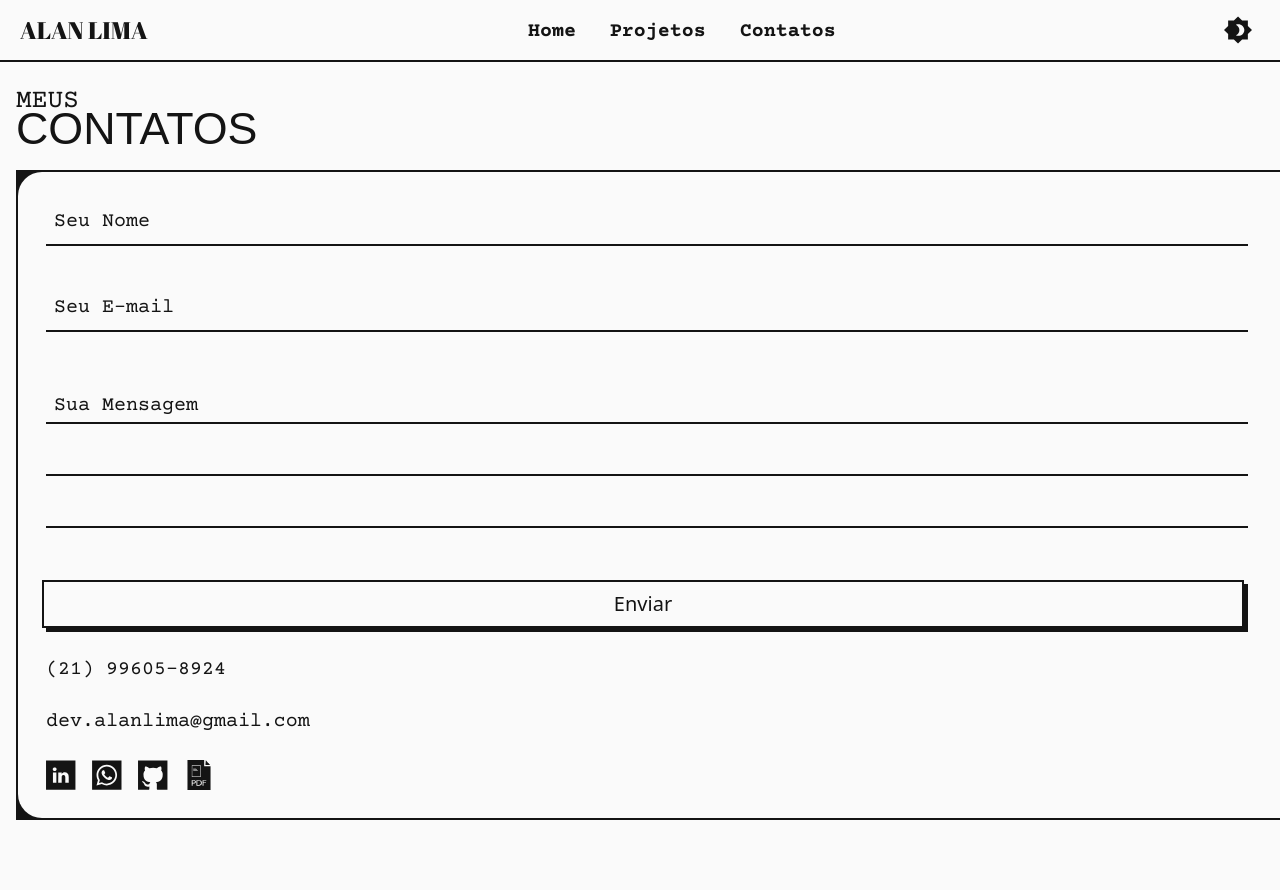
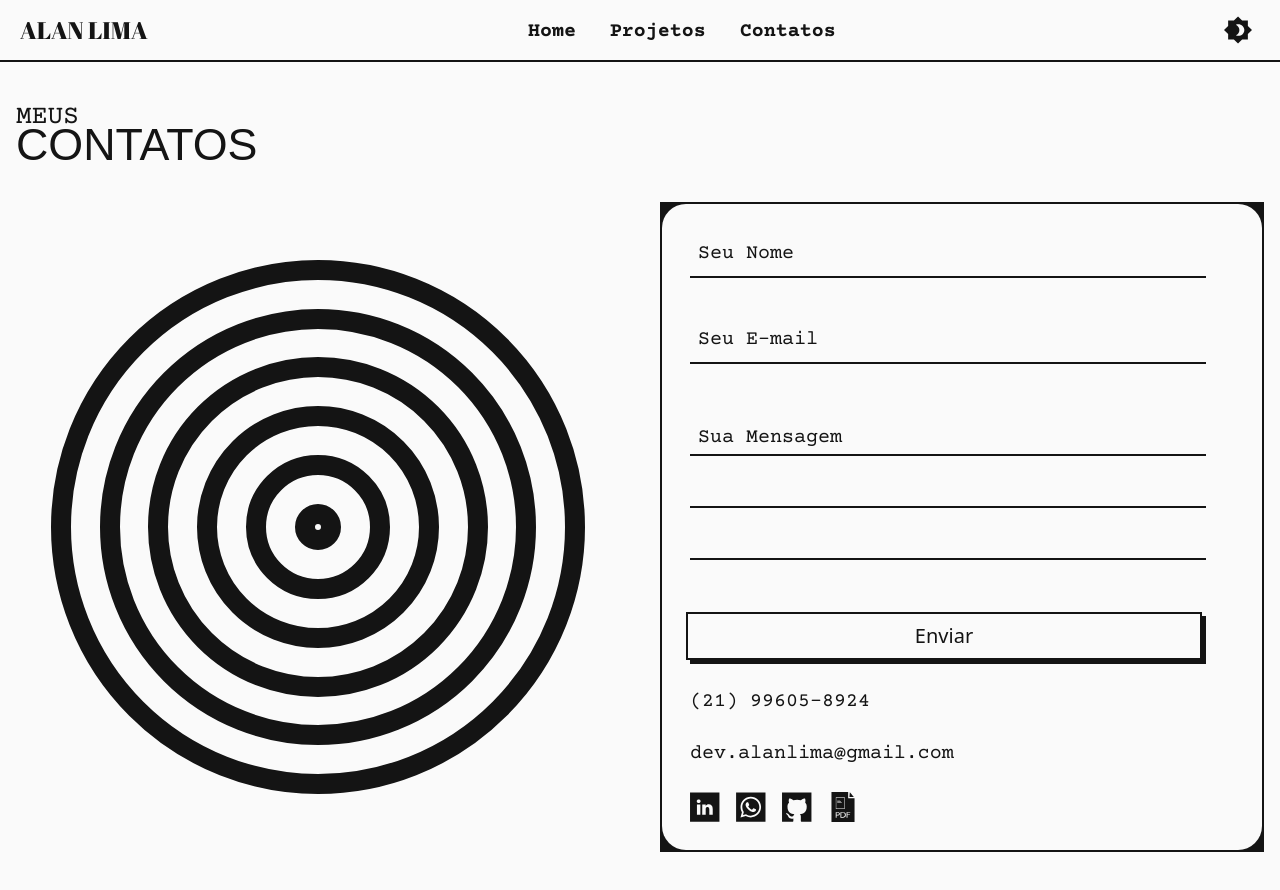
Before and after one commit to devalanlima/portfolio, a React (Vite) app: page /contatos in a window 1280 px wide. Before the commit the page ends 844 px from the top, so only its background shows below. Built offline with nearby package versions, Linux system fonts and the light colour scheme; a web font is replaced by a local one.

Commit message:
feat: implement responsive design and new visual animated component

```diff
--- a/src/Components/Pages/PagesContatos.tsx
+++ b/src/Components/Pages/PagesContatos.tsx
@@ -5,20 +5,26 @@ import OrganismsContactForm from '../Organisms/OrganismsContactForm';
 import TemplatesMain from '../Templates/TemplatesMain';
 import { links } from '../../data/myLinks';
 import AtomsParagraph from '../Atoms/AtomsParagraph';
+import AtomsAnimatedSpiral from '../Atoms/AtomsAnimatedSpiral';
 
 export default function PagesContatos() {
   return (
     <TemplatesMain>
-      <main className="flex flex-col gap-6 overflow-x-hidden px-4 py-6">
+      <main className="flex w-full flex-col gap-6 overflow-x-hidden px-4 py-6 md:gap-10 md:py-10">
         <AtomsTitle smallText="MEUS" bigText="CONTATOS" />
-        <AtomsCard className="flex w-[calc(100vw_+10px)] flex-col gap-6 p-7 pr-14">
+        <div className="grid w-full grid-cols-[repeat(auto-fit,_minmax(100px,_1fr))] gap-10">
+          <AtomsAnimatedSpiral />
+          <AtomsCard className="flex w-[calc(100vw_+10px)] flex-col gap-6 p-7 pr-14 md:w-auto">
             <OrganismsContactForm />
-          <AtomsParagraph className="text-base">(21) 99605-8924</AtomsParagraph>
+            <AtomsParagraph className="text-base">
+              (21) 99605-8924
+            </AtomsParagraph>
             <AtomsParagraph className="text-base">
               dev.alanlima@gmail.com
             </AtomsParagraph>
             <MoleculesMyLinks links={links} />
           </AtomsCard>
+        </div>
       </main>
     </TemplatesMain>
   );
```
Lines whose indentation alone changed are shown as unchanged.
